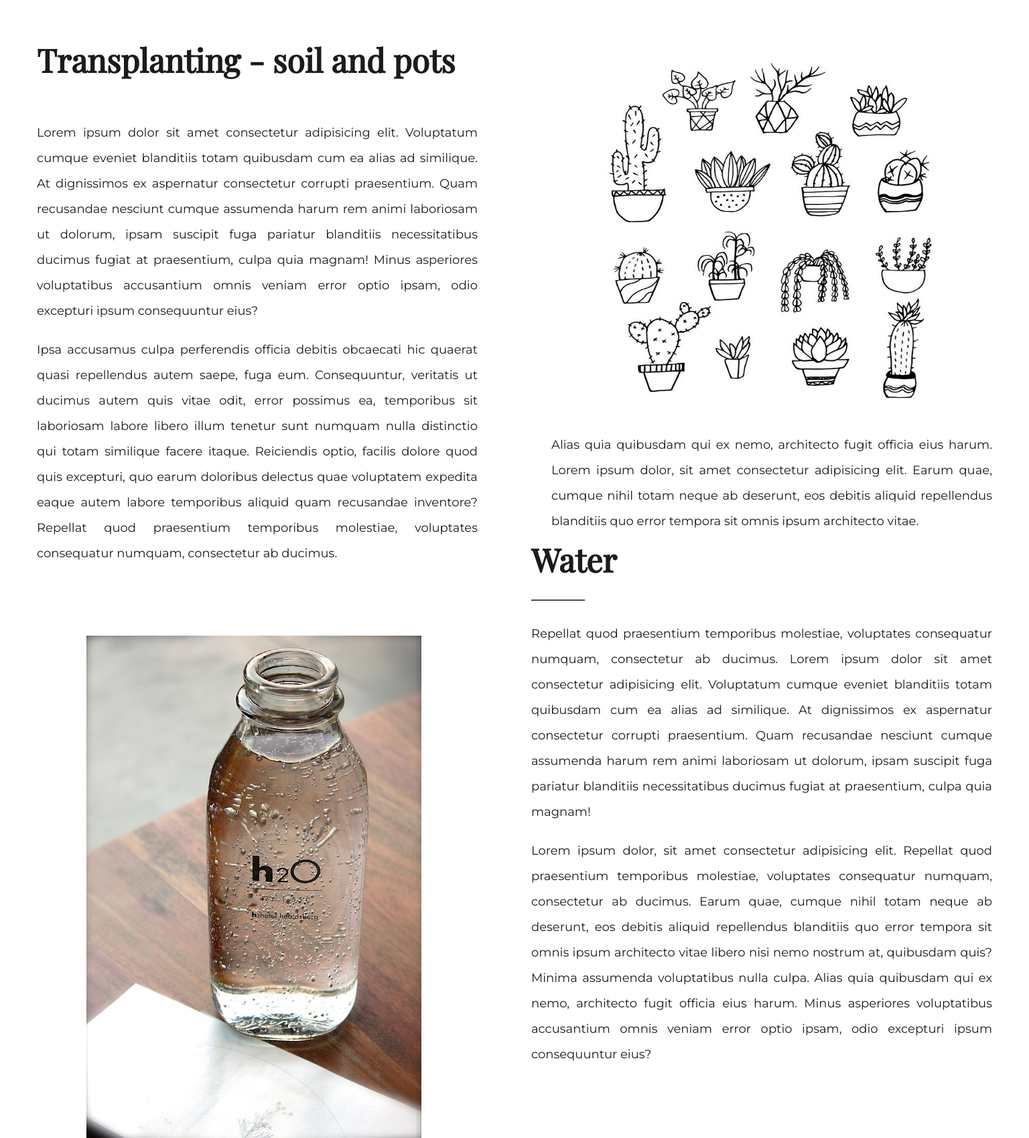
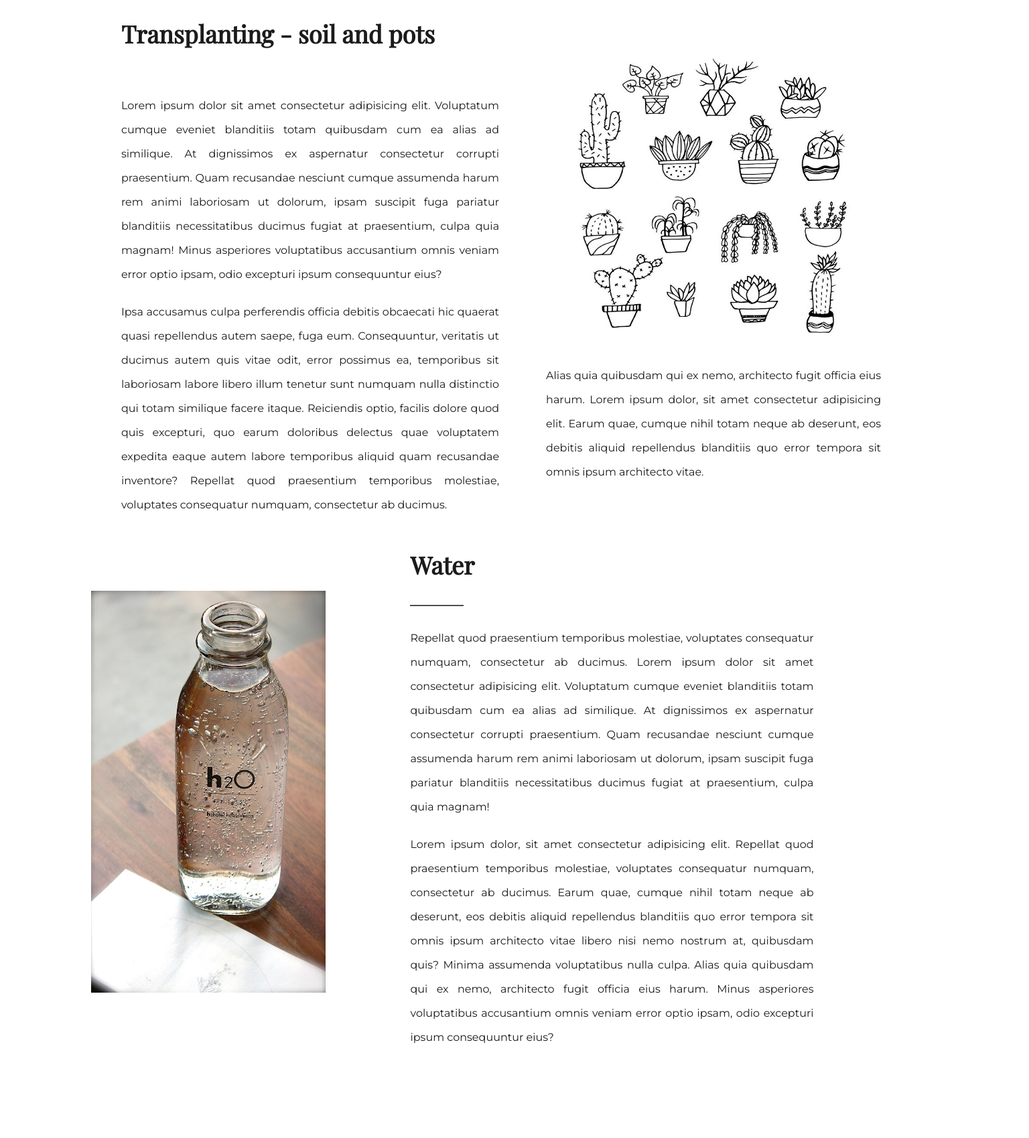
Before and after one commit to Personaignotus/Succulent, a website: page how-to-care.html in a window 1536 px wide. Shown: the part 920-2619 px from the top of the page at 67% size. Drawn offline with nearby package versions, Linux system fonts and the light colour scheme.

Commit message:
Finish responsive: index.html, gallery 1300-600px

```diff
--- a/assets/styles/components/_gallery.scss
+++ b/assets/styles/components/_gallery.scss
@@ -75,7 +75,7 @@
 }
 
 .gallery__photo-box__inner:hover{
-    background-color: rgba(0, 0, 0, 0.6);
+    background-color: rgba(0, 0, 0, 0.7);
     transition: 0.6s ease-in-out;
 
 }
--- a/assets/styles/components/_how-to-care.scss
+++ b/assets/styles/components/_how-to-care.scss
@@ -1,9 +1,10 @@
 .section-how-to-care{
     display: flex;
     flex-direction: column;
+    margin: 0 auto;
+    padding: 0;
     align-items: center;
     justify-content: center;
-    width: 100%;
     height: 100vh;
     font-size: 0;
 }
@@ -12,17 +13,16 @@
 .section-care-for{
     display: flex;
     flex-direction: row;
-    width: 100%;
     height: 100vh;
     font-size: 0;
     padding: 0;
-    margin: 0;
+    margin: 0 auto;
 }
 
 .care-for__text-container{
     display: inline-block;
     padding: 0 50px;
-    margin: 5px;
+    margin: 0;
     max-width: 50%;
 }
 
@@ -31,7 +31,9 @@
     margin: 0 auto;
     padding: 150px 50px;
     width: 50%;
-    max-height: 100%;
+    height: 100%;
+    vertical-align: center;
+
 }
 
 .care-for__picture-container__image{
--- a/assets/styles/main.scss
+++ b/assets/styles/main.scss
@@ -32,7 +32,7 @@ select:-webkit-autofill:focus {
 
 
 
-@media only screen and (min-width: 1300px) and (max-width: 1366px){
+@media only screen and (min-width: 1300px) and (max-width: 1600px){
 
 // base.scss
   .main-content{
@@ -130,7 +130,7 @@ select:-webkit-autofill:focus {
   }
 
   h2{
-    font-size: 40px;
+    font-size: 36px;
   }
 
   h3{
@@ -139,6 +139,8 @@ select:-webkit-autofill:focus {
 
   p{
     font-size: 16px;
+    line-height: 36px;
+
   }
 
 // footer.scss
@@ -162,4 +164,65 @@ select:-webkit-autofill:focus {
     padding: 20px 0;
     font-size: 16px;
   }
+
+//gallery.scss
+  .main-content-gallery{
+    padding: 50px 80px;
+  }
+
+//how-to-care
+  .section-care-for{
+    height: 100vh;
+    width: 80%;
+  }
+
+  .care-for__text-container{
+    padding: 20px 10px;
+    margin: 0;
+    width: 50%;
+  }
+
+  .care-for__picture-container__image{
+    width: 450px;
+    height: 400px;
+  }
+
+  .section-transplanting{
+    max-height: 100%;
+    width: 80%;
+  }
+
+  .transplanting__right-container{
+    padding: 20px 10px;
+    width: 50%;
+  }
+
+  .transplanting__left-container__picture-container__image{
+    width: 500px;
+    height: 450px;
 }
+
+  .section-water{
+    height: 100vh;
+    width: 80%;
+  }
+
+  .water__picture-container{
+    padding: 0;
+    width: 40%;
+    max-height: 100%;
+}
+
+.water__picture-container__image{
+    margin: 0 auto;
+    padding: 0;
+    width: 350px;
+    height: 600px;
+}
+
+.water__text-container{
+    padding: 0;
+    margin: 5px;
+    max-width: 50%;
+}
+}
```
Also changed, not shown: index.html (+1 -1 lines), assets/styles/main.css.
